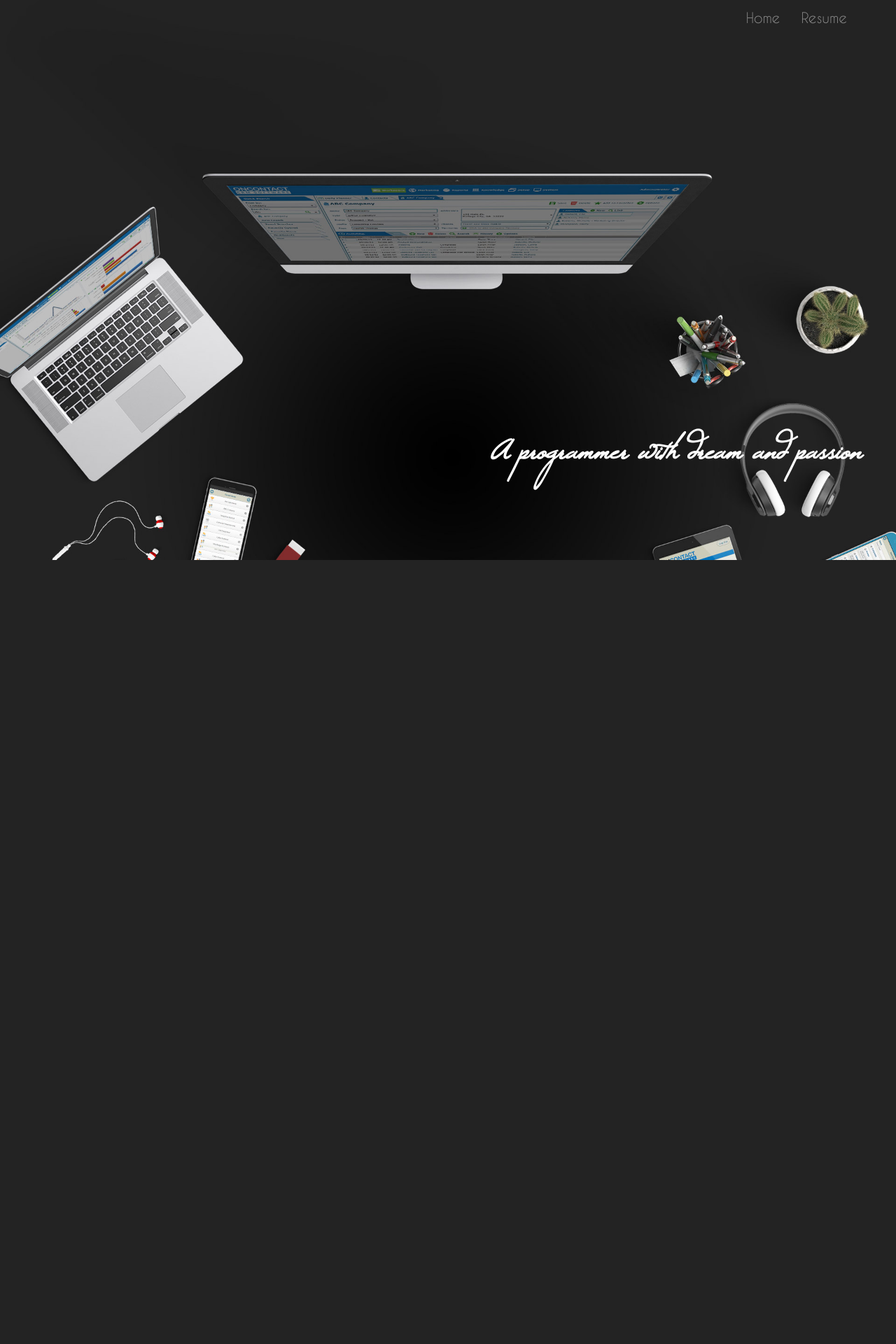
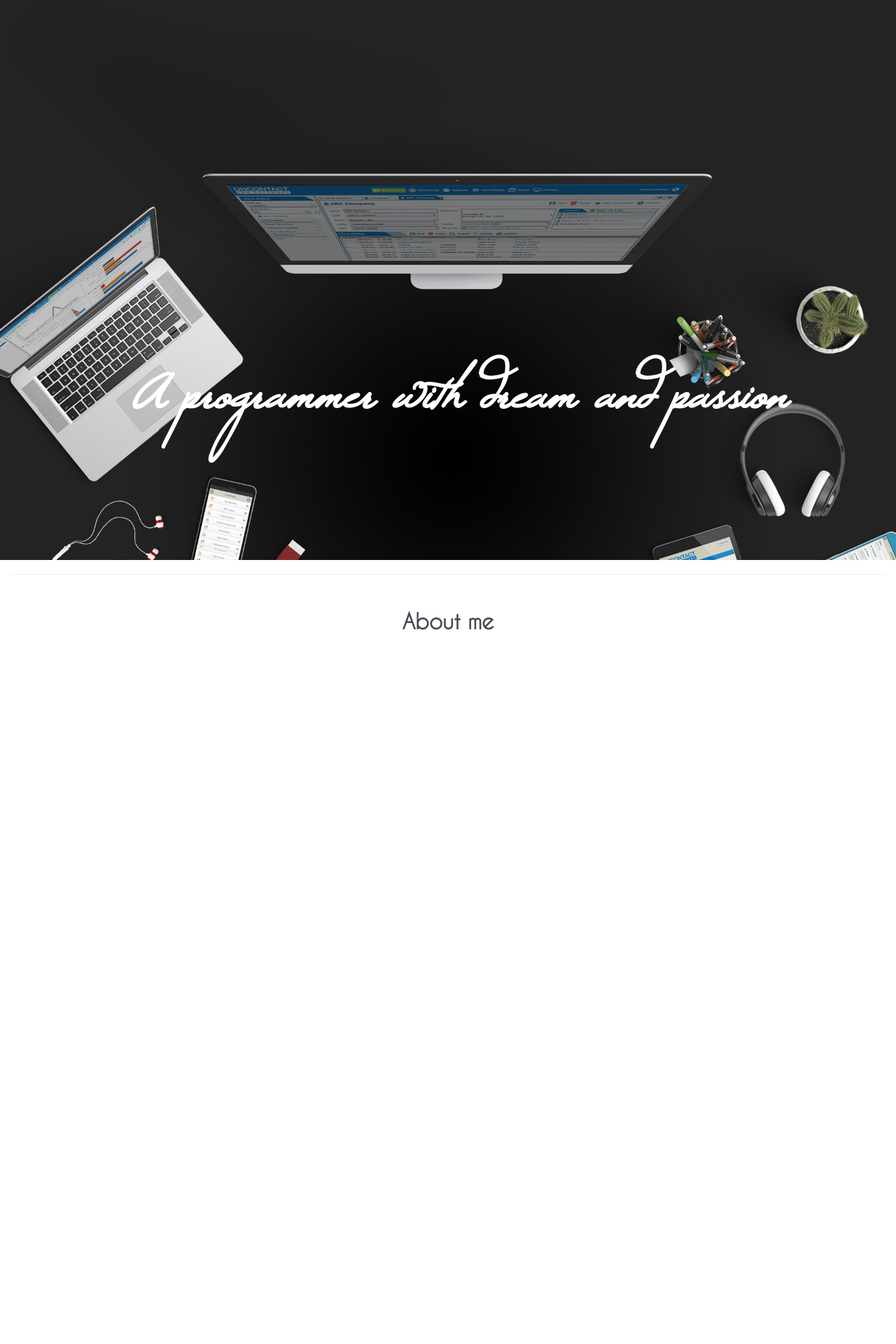
Before and after one commit to shengbolou/Project, a PHP site: page /sbl.html in a window 1280 px wide. Shown: the top 1920 px of the page at 70% size. Before the commit the page ends 800 px from the top, so only its background shows below. Run offline with PHP 8.4, Linux system fonts and the light colour scheme.

Commit message:
queries left

```diff
--- a/css/sbl.css
+++ b/css/sbl.css
@@ -15,20 +15,13 @@
   font-family: 'windsong';
   src: url('/fonts/Windsong.ttf');
 }
-
-
-.pageheader{
-  position: relative;
-  width: 100%;
-  margin-top: -30px;
-  overflow: hidden;
-  background:url('/imgs/header1.jpg') no-repeat;
-  -webkit-background-size: cover;
-  -moz-background-size: cover;
-  -o-background-size: cover;
-  background-size: cover;
+@font-face {
+  font-family: 'Alex';
+  src: url('/fonts/AlexBrush-Regular.ttf');
 }
 
+/*configure navbar-toggle style*/
+/*******************************/
 .navbar-inverse .navbar-toggle:focus,
 .navbar-inverse .navbar-toggle:active,
 .navbar-inverse .navbar-toggle:hover,
@@ -37,15 +30,12 @@
   background: none;
   float: right;
 }
+/*configure navbar-toggle style END*/
+/*******************************/
+
+
 /**Animate navbar-toggle**
 **************************/
-.navbar-toggle .icon-bar:nth-of-type(2) {
-	  top: 1px;
-}
-
-.navbar-toggle .icon-bar:nth-of-type(3) {
-  	top: 2px;
-}
 
 .navbar-toggle .icon-bar {
 	  position: relative;
@@ -65,19 +55,54 @@
 	  top: -6px;
 	  transform: rotate(-45deg);
 }
+/**Animate navbar-toggle END**
+**************************/
 
 
+
+/**pageheader configure here**/
+.pageheader{
+  position: relative;
+  width: 100%;
+  margin-top: -30px;
+  overflow: hidden;
+  background:url('/imgs/header1.jpg') no-repeat;
+  -webkit-background-size: cover;
+  -moz-background-size: cover;
+  -o-background-size: cover;
+  background-size: cover;
+}
+
+
+/** navbar style**/
 .navbar{
-  background: none;
+  display: none;
+  background: rgba(65, 63, 63, 0.9);
+  box-shadow: 5px 5px 30px rgb(75, 75, 75);
   border:none;
   outline: none;
-  position: absolute;
   z-index: 1;
-  top: 30px;
   width: 100%;
   right: 0;
   left: 0;
 }
+
+/** programmer with ......**/
+.myheader{
+  display: none;
+  text-align: center;
+  position: absolute;
+  z-index: 1;
+  color: white;
+  font-family: 'windsong';
+  bottom: 150px;
+  width: 100%;
+  right: auto;
+  left: auto;
+  font-size: 90px;
+}
+
+
 
 #navbar ul a{
   font-family: 'Caviar';
@@ -92,15 +117,6 @@
   background: none;
 }
 
-#header-pic{
-  position: absolute;
-  z-index: -100px;
-  left:0;
-  right: 0;
-  width: 100%;
-  height:100%;
-  -webkit-filter: blur(2px);
-}
 
 #svg{
   position: absolute;
@@ -111,11 +127,6 @@
   left:10%;
 }
 
-.myheader{
-  position: absolute;
-  z-index: 1;
-  color: white;
-  font-family: 'windsong';
-  bottom: 100px;
-  right: 50px;
-}
+
+/*media queries*/
+/**************/
--- a/js/sbl.js
+++ b/js/sbl.js
@@ -1,8 +1,23 @@
 $(document).ready(function(){
-  var myHeight = $( window ).height();;
+  var myHeight = $( window ).height();
+  var check = 0;
 
   $('.pageheader').css('height',myHeight+30);
   $(".navbar-toggle").on("click", function () {
       $(this).toggleClass("active");
   });
+
+
+  $(window).scroll(function(){
+    if($(this).scrollTop() >= 150 && check==0){
+      $('.navbar').velocity('transition.slideDownIn',200);
+       check=1;
+    }
+    else if($(this).scrollTop() == 0){
+      $('.navbar').velocity('transition.slideUpOut',200);
+      check=0;
+    }
+  });
+
+  $('.myheader').velocity('transition.slideRightIn',{delay:2500});
 });
--- a/sbl.html
+++ b/sbl.html
@@ -20,14 +20,13 @@
       <div class="pageheader container">
 
         <h1 class="myheader">A programmer with dream and passion</h1>
-        <!-- <img id="header-pic" class="img-responsive" src="imgs/header1.jpg" width="100%"alt="" /> -->
+        <!-- svg -->
         <object>
           <embed id="svg"  src="name.svg">
         </object>
 
-
         <!-- navigation bar -->
-              <div class="navbar navbar-inverse before navbar-static-top">
+        <div class="navbar navbar-inverse navbar-fixed-top">
           <div class="container">
 
             <div class="navbar-header">
@@ -36,8 +35,7 @@
                 <span class="icon-bar"></span>
                 <span class="icon-bar"></span>
               </button>
-                    <!-- <button id="test" type="button" name="button">go</button> -->
-                    <!-- <a id="brand" href="#" class="navbar-brand"><img id="brand-img"src="imgs/logo.png" alt="" /></a> -->
+              <a id="brand" href="#" class="navbar-brand"><strong style="font-family:'Alex'; font-size:30px">Shengbo.L</strong></a>
             </div>
 
             <div id="navbar"class="collapse navbar-collapse navheadercoll">
@@ -47,23 +45,23 @@
               </ul>
             </div>
           </div>
-              </div>
+        </div><!--navbar-->
 
-      </div>
+      </div><!--pageheader-->
 
-      <!-- <div class="container-fluid mine">
+      <div style="height:9999px"class="container-fluid">
 
         <div class="row">
           <div class="col-md-12">
 
             <hr>
 
-            <h3 style="margin-top:100px; font-family:'Caviar';" class="text-center">About me</h3>
+            <h3 style="margin-top:50px; font-family:'Caviar';" class="text-center">About me</h3>
 
           </div>
         </div>
 
-      </div> -->
+      </div>
 
   </body>
 </html>
```
Also changed, not shown: fonts/AlexBrush-Regular.ttf (added). Lines whose indentation alone changed are shown as unchanged.
